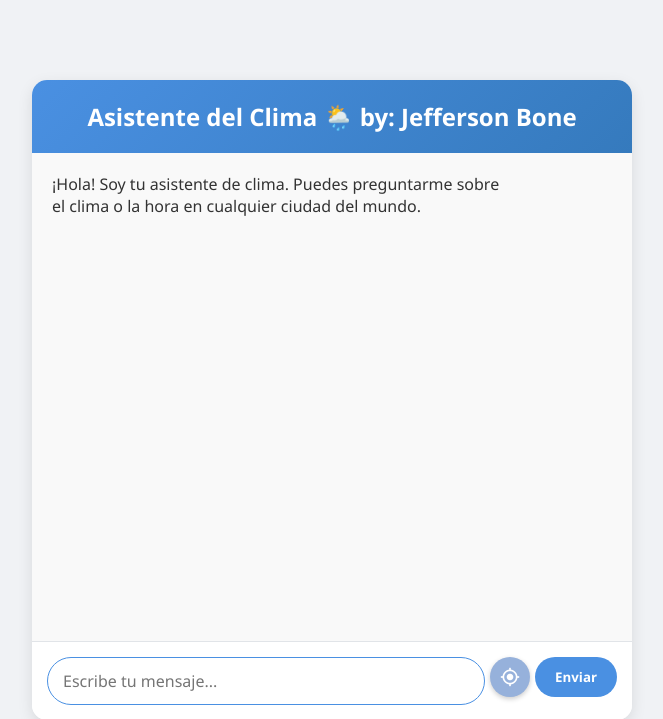
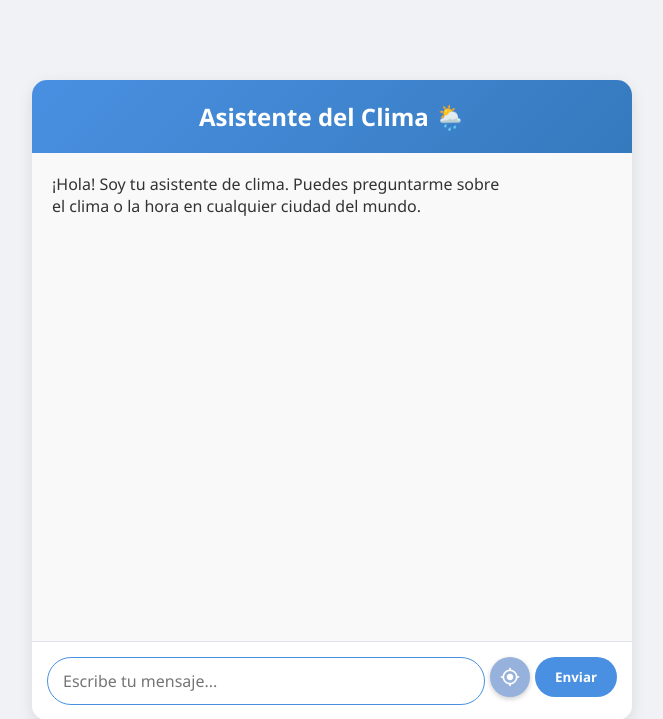
Before and after one commit to Jeffer-11/chatbotclima, a Flask app: page / in a window 1280 px wide. Shown: the top 719 px of the page, without its empty margins (308-971 px from the left). Run offline with Flask 3, Linux system fonts and the light colour scheme; parts of the project's set-up code (start-up, migrations or seed data) failed here and were passed over.

Commit message:
Modificacióne en el html

```diff
--- a/templates/index.html
+++ b/templates/index.html
@@ -11,7 +11,7 @@
 <body>
     <div class="chat-container">
         <div class="chat-header">
-            <h1>Asistente del Clima 🌦️ by: Jefferson Bone</h1>
+            <h1>Asistente del Clima 🌦️</h1>
         </div>
         <div class="chat-messages" id="chat-messages">
             <div class="message bot-message">¡Hola! Soy tu asistente de clima. Puedes preguntarme sobre el clima o la hora en cualquier ciudad del mundo.</div>
```
